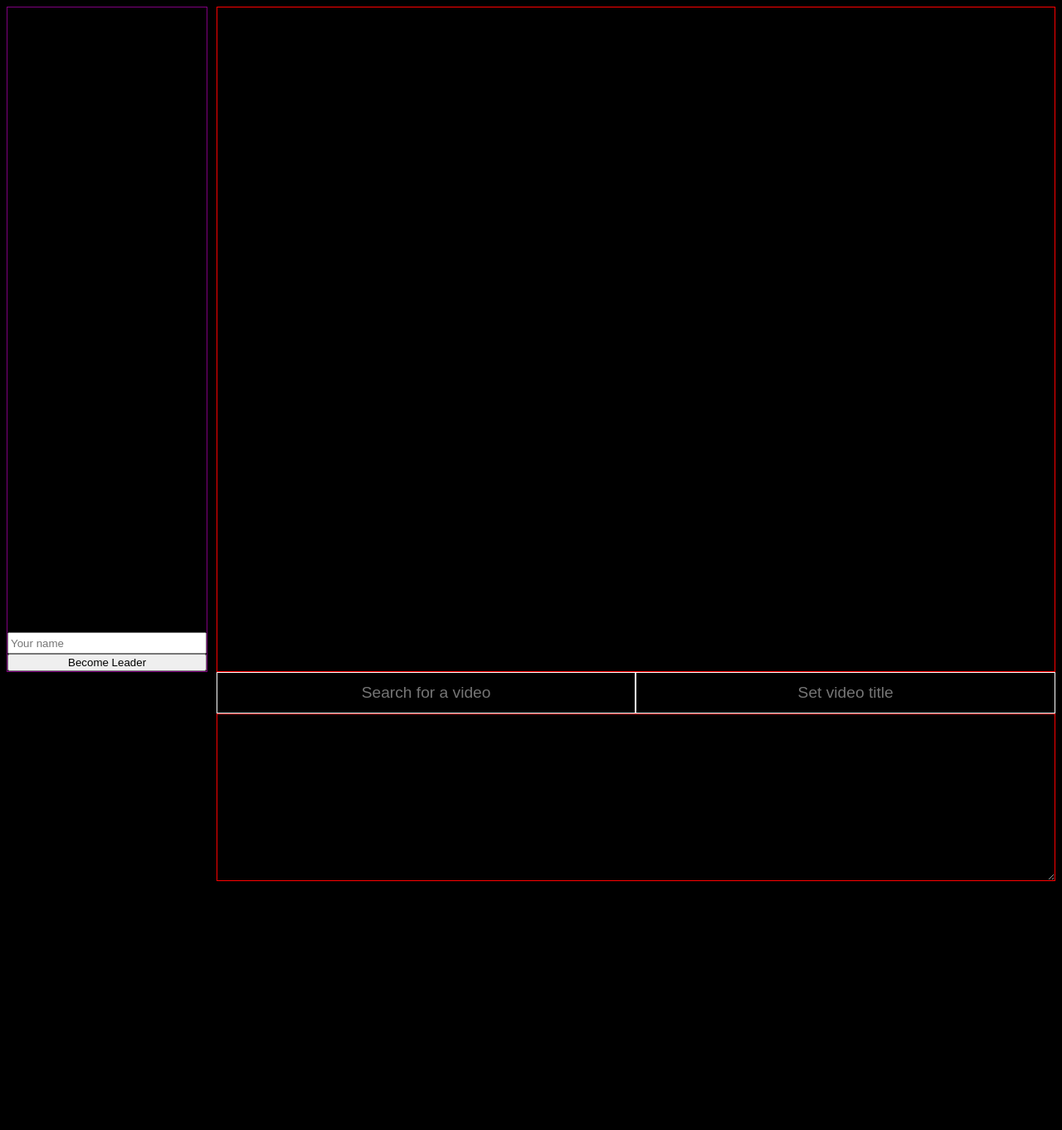
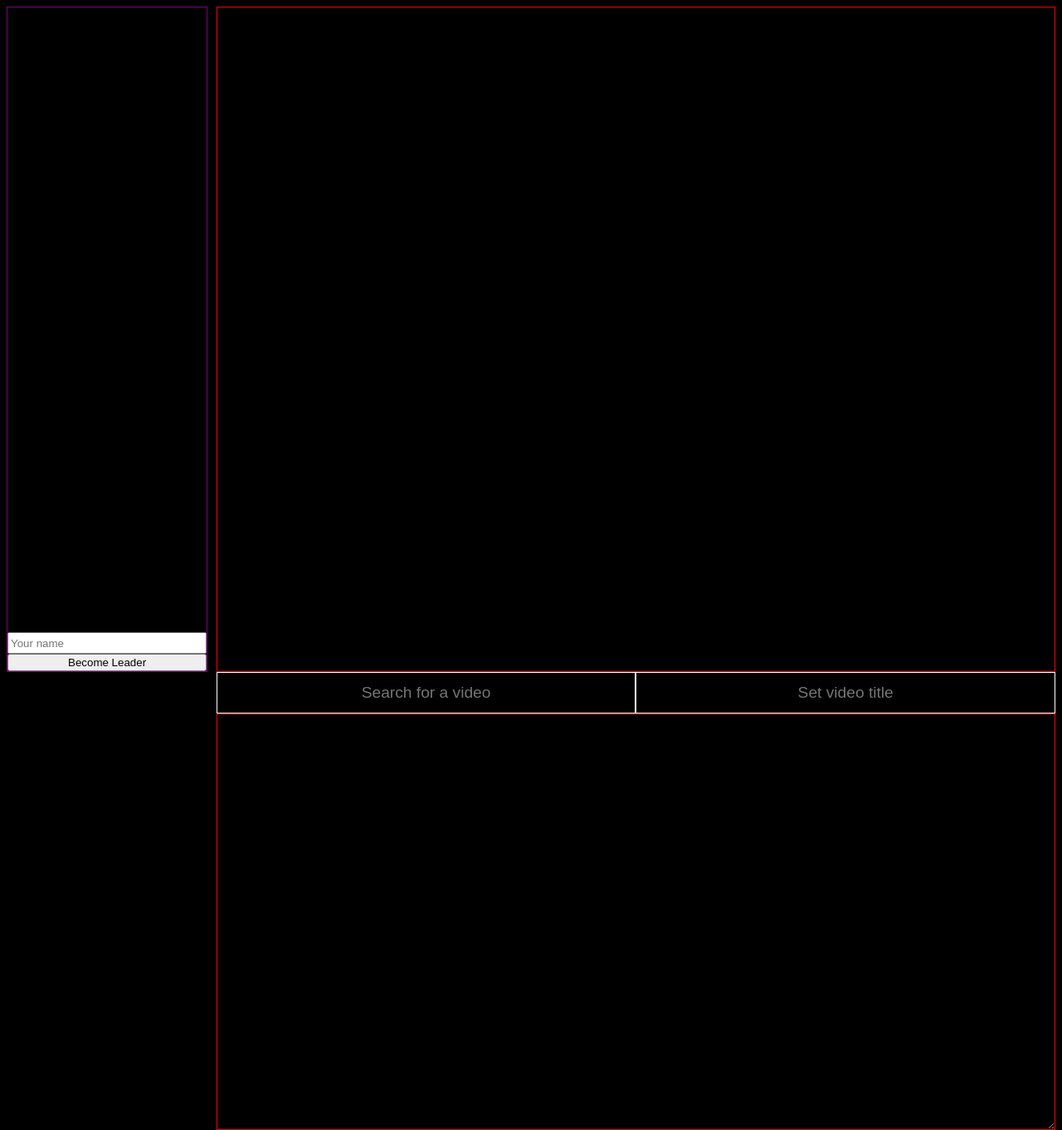
Before and after one commit to Sublimeful/viewing-palace, a website: page public/index.html in a window 1280 px wide. Shown: the whole page at 83% size. Drawn offline with Linux system fonts and the light colour scheme; no server answers.

Commit message:
playlist default at 500px

```diff
--- a/public/index.css
+++ b/public/index.css
@@ -53,7 +53,7 @@
 }
 #playlist
 {
-    height: 200px;
+    height: 500px;
     border: 1px solid red;
     overflow-y: scroll;
     resize: vertical;
```
